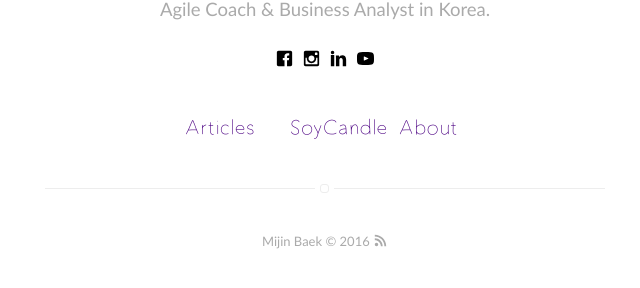
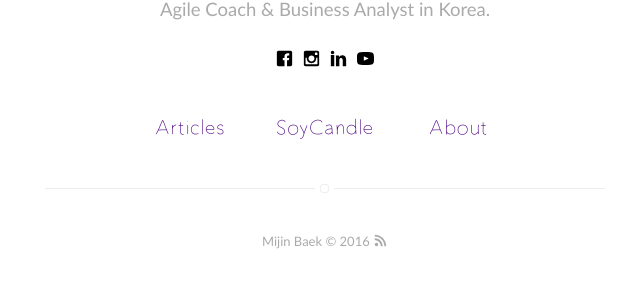
Before and after one commit to midaeng/maintest, a Jekyll site: the page built from index.html, in a window 1280 px wide. Shown: the part 335-623 px from the top of the page, without its empty margins (315-955 px from the left). Built offline with Jekyll 4.4.1, drawn with Linux system fonts in a browser that asks for light colours.

Commit message:
Init maintest

```diff
--- a/_includes/main.css
+++ b/_includes/main.css
@@ -651,7 +651,7 @@ pre {
   border-radius: 4%;
   -webkit-transition: all 0.4s ease-in-out;
           transition: all 0.4s ease-in-out;
-  width: 70px;
+  width: 100px;
 }
 .home__header-nav ul li a:hover {
   color: #666;
--- a/assets/styles/main.css
+++ b/assets/styles/main.css
@@ -639,7 +639,7 @@ pre {
   border-radius: 4%;
   -webkit-transition: all 0.4s ease-in-out;
           transition: all 0.4s ease-in-out;
-  width: 70px;
+  width: 100px;
 }
 .home__header-nav ul li a:hover {
   color: #666;
```
